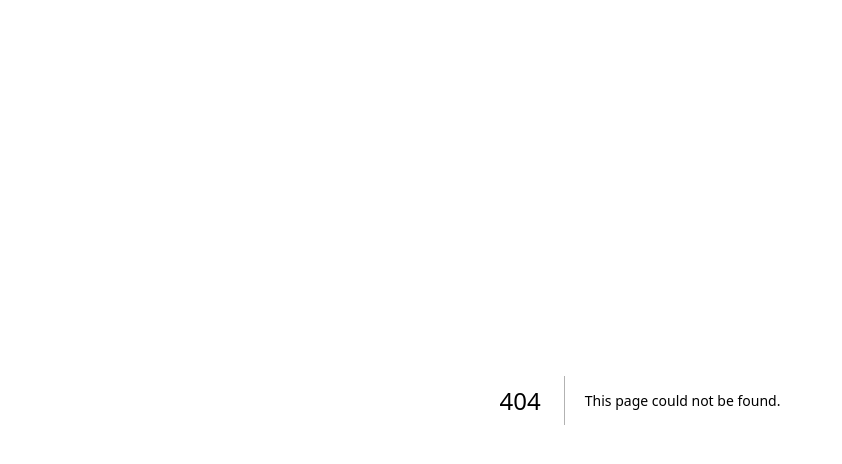
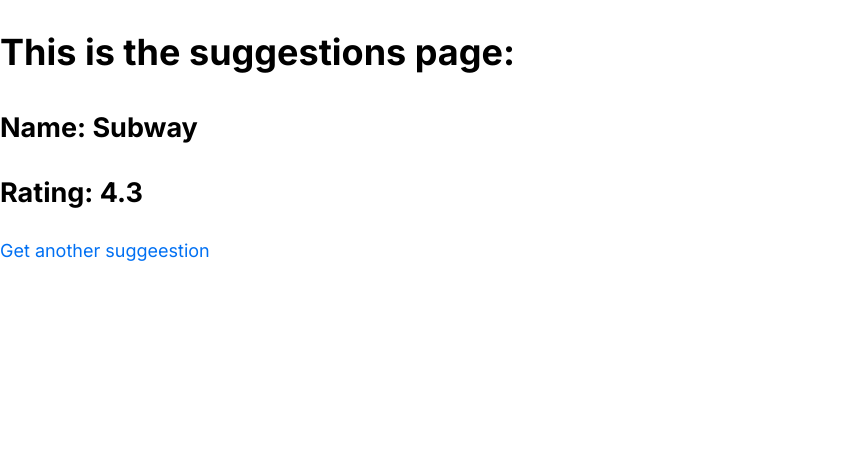
Before and after one commit to jsphelps12/Hackathon, a Next.js app in the folder foodtinderapp/: page /suggestions/0 in a window 1280 px wide. Before the commit this address had no page. Shown: the top 464 px of the page, without its empty margins (0-842 px from the left). Built offline with nearby package versions, Linux system fonts and the light colour scheme.

Commit message:
Very basic user flow

```diff
--- a/foodtinderapp/src/app/globals.css
+++ b/foodtinderapp/src/app/globals.css
@@ -1,27 +1,27 @@
-@tailwind base;
-@tailwind components;
-@tailwind utilities;
-
-:root {
-  --foreground-rgb: 0, 0, 0;
-  --background-start-rgb: 214, 219, 220;
-  --background-end-rgb: 255, 255, 255;
+html,
+body {
+  padding: 0;
+  margin: 0;
+  font-family: -apple-system, BlinkMacSystemFont, Segoe UI, Roboto, Oxygen, Ubuntu,
+    Cantarell, Fira Sans, Droid Sans, Helvetica Neue, sans-serif;
+  line-height: 1.6;
+  font-size: 18px;
 }
 
-@media (prefers-color-scheme: dark) {
-  :root {
-    --foreground-rgb: 255, 255, 255;
-    --background-start-rgb: 0, 0, 0;
-    --background-end-rgb: 0, 0, 0;
-  }
+* {
+  box-sizing: border-box;
 }
 
-body {
-  color: rgb(var(--foreground-rgb));
-  background: linear-gradient(
-      to bottom,
-      transparent,
-      rgb(var(--background-end-rgb))
-    )
-    rgb(var(--background-start-rgb));
+a {
+  color: #0070f3;
+  text-decoration: none;
 }
+
+a:hover {
+  text-decoration: underline;
+}
+
+img {
+  max-width: 100%;
+  display: block;
+}
--- a/foodtinderapp/src/app/layout.tsx
+++ b/foodtinderapp/src/app/layout.tsx
@@ -5,8 +5,8 @@ import './globals.css'
 const inter = Inter({ subsets: ['latin'] })
 
 export const metadata: Metadata = {
-  title: 'Create Next App',
-  description: 'Generated by create next app',
+  title: 'Foodtinder',
+  description: 'Created by Wendys Corp',
 }
 
 export default function RootLayout({
--- a/foodtinderapp/src/app/page.tsx
+++ b/foodtinderapp/src/app/page.tsx
@@ -1,113 +1,10 @@
-import Image from 'next/image'
+import Link from "next/link";
 
 export default function Home() {
   return (
-    <main className="flex min-h-screen flex-col items-center justify-between p-24">
-      <div className="z-10 max-w-5xl w-full items-center justify-between font-mono text-sm lg:flex">
-        <p className="fixed left-0 top-0 flex w-full justify-center border-b border-gray-300 bg-gradient-to-b from-zinc-200 pb-6 pt-8 backdrop-blur-2xl dark:border-neutral-800 dark:bg-zinc-800/30 dark:from-inherit lg:static lg:w-auto  lg:rounded-xl lg:border lg:bg-gray-200 lg:p-4 lg:dark:bg-zinc-800/30">
-          Get started by editing&nbsp;
-          <code className="font-mono font-bold">src/app/page.tsx</code>
-        </p>
-        <div className="fixed bottom-0 left-0 flex h-48 w-full items-end justify-center bg-gradient-to-t from-white via-white dark:from-black dark:via-black lg:static lg:h-auto lg:w-auto lg:bg-none">
-          <a
-            className="pointer-events-none flex place-items-center gap-2 p-8 lg:pointer-events-auto lg:p-0"
-            href="https://vercel.com?utm_source=create-next-app&utm_medium=appdir-template&utm_campaign=create-next-app"
-            target="_blank"
-            rel="noopener noreferrer"
-          >
-            By{' '}
-            <Image
-              src="/vercel.svg"
-              alt="Vercel Logo"
-              className="dark:invert"
-              width={100}
-              height={24}
-              priority
-            />
-          </a>
-        </div>
-      </div>
-
-      <div className="relative flex place-items-center before:absolute before:h-[300px] before:w-[480px] before:-translate-x-1/2 before:rounded-full before:bg-gradient-radial before:from-white before:to-transparent before:blur-2xl before:content-[''] after:absolute after:-z-20 after:h-[180px] after:w-[240px] after:translate-x-1/3 after:bg-gradient-conic after:from-sky-200 after:via-blue-200 after:blur-2xl after:content-[''] before:dark:bg-gradient-to-br before:dark:from-transparent before:dark:to-blue-700 before:dark:opacity-10 after:dark:from-sky-900 after:dark:via-[#0141ff] after:dark:opacity-40 before:lg:h-[360px] z-[-1]">
-        <Image
-          className="relative dark:drop-shadow-[0_0_0.3rem_#ffffff70] dark:invert"
-          src="/next.svg"
-          alt="Next.js Logo"
-          width={180}
-          height={37}
-          priority
-        />
-      </div>
-
-      <div className="mb-32 grid text-center lg:max-w-5xl lg:w-full lg:mb-0 lg:grid-cols-4 lg:text-left">
-        <a
-          href="https://nextjs.org/docs?utm_source=create-next-app&utm_medium=appdir-template&utm_campaign=create-next-app"
-          className="group rounded-lg border border-transparent px-5 py-4 transition-colors hover:border-gray-300 hover:bg-gray-100 hover:dark:border-neutral-700 hover:dark:bg-neutral-800/30"
-          target="_blank"
-          rel="noopener noreferrer"
-        >
-          <h2 className={`mb-3 text-2xl font-semibold`}>
-            Docs{' '}
-            <span className="inline-block transition-transform group-hover:translate-x-1 motion-reduce:transform-none">
-              -&gt;
-            </span>
-          </h2>
-          <p className={`m-0 max-w-[30ch] text-sm opacity-50`}>
-            Find in-depth information about Next.js features and API.
-          </p>
-        </a>
-
-        <a
-          href="https://nextjs.org/learn?utm_source=create-next-app&utm_medium=appdir-template-tw&utm_campaign=create-next-app"
-          className="group rounded-lg border border-transparent px-5 py-4 transition-colors hover:border-gray-300 hover:bg-gray-100 hover:dark:border-neutral-700 hover:dark:bg-neutral-800/30"
-          target="_blank"
-          rel="noopener noreferrer"
-        >
-          <h2 className={`mb-3 text-2xl font-semibold`}>
-            Learn{' '}
-            <span className="inline-block transition-transform group-hover:translate-x-1 motion-reduce:transform-none">
-              -&gt;
-            </span>
-          </h2>
-          <p className={`m-0 max-w-[30ch] text-sm opacity-50`}>
-            Learn about Next.js in an interactive course with&nbsp;quizzes!
-          </p>
-        </a>
-
-        <a
-          href="https://vercel.com/templates?framework=next.js&utm_source=create-next-app&utm_medium=appdir-template&utm_campaign=create-next-app"
-          className="group rounded-lg border border-transparent px-5 py-4 transition-colors hover:border-gray-300 hover:bg-gray-100 hover:dark:border-neutral-700 hover:dark:bg-neutral-800/30"
-          target="_blank"
-          rel="noopener noreferrer"
-        >
-          <h2 className={`mb-3 text-2xl font-semibold`}>
-            Templates{' '}
-            <span className="inline-block transition-transform group-hover:translate-x-1 motion-reduce:transform-none">
-              -&gt;
-            </span>
-          </h2>
-          <p className={`m-0 max-w-[30ch] text-sm opacity-50`}>
-            Explore starter templates for Next.js.
-          </p>
-        </a>
-
-        <a
-          href="https://vercel.com/new?utm_source=create-next-app&utm_medium=appdir-template&utm_campaign=create-next-app"
-          className="group rounded-lg border border-transparent px-5 py-4 transition-colors hover:border-gray-300 hover:bg-gray-100 hover:dark:border-neutral-700 hover:dark:bg-neutral-800/30"
-          target="_blank"
-          rel="noopener noreferrer"
-        >
-          <h2 className={`mb-3 text-2xl font-semibold`}>
-            Deploy{' '}
-            <span className="inline-block transition-transform group-hover:translate-x-1 motion-reduce:transform-none">
-              -&gt;
-            </span>
-          </h2>
-          <p className={`m-0 max-w-[30ch] text-sm opacity-50`}>
-            Instantly deploy your Next.js site to a shareable URL with Vercel.
-          </p>
-        </a>
-      </div>
-    </main>
-  )
+    <div>
+      <h2>Welcome to foodtinder</h2>
+      <Link href={`/suggestions/0`}>Get suggestions</Link>
+    </div>
+  );
 }
--- /dev/null
+++ b/foodtinderapp/src/app/suggestions/[id]/page.tsx
@@ -0,0 +1,20 @@
+import RootLayout from "@/app/layout";
+import Link from "next/link";
+
+const restaurants = [
+    { "name": "Subway", "rating": "4.3", "next":"1"},
+    { "name": "McDonald\'s", "rating": "3.6", "next":"2"},
+    { "name": "Applebee\'s", "rating": "4.8", "next":""}
+];
+
+export default function Page({ params }: { params: { id: number }}) {
+    const restaurant = restaurants[params.id as keyof object];
+    return (
+        <RootLayout>
+            <h1>This is the suggestions page:</h1>
+            <h2>Name: { restaurant.name }</h2>
+            <h2>Rating: { restaurant.rating }</h2>
+            <Link href={`/suggestions/${restaurant.next}`}>Get another suggeestion</Link>
+        </RootLayout>
+    );
+}
--- /dev/null
+++ b/foodtinderapp/src/app/suggestions/page.tsx
@@ -0,0 +1,3 @@
+export default function Page() {
+    return <h1>No more suggestions</h1>;
+}
```
Also changed, not shown: foodtinderapp/package.json (+4 -4 lines), 1 other file (tests, documents, lock files or other folders).
